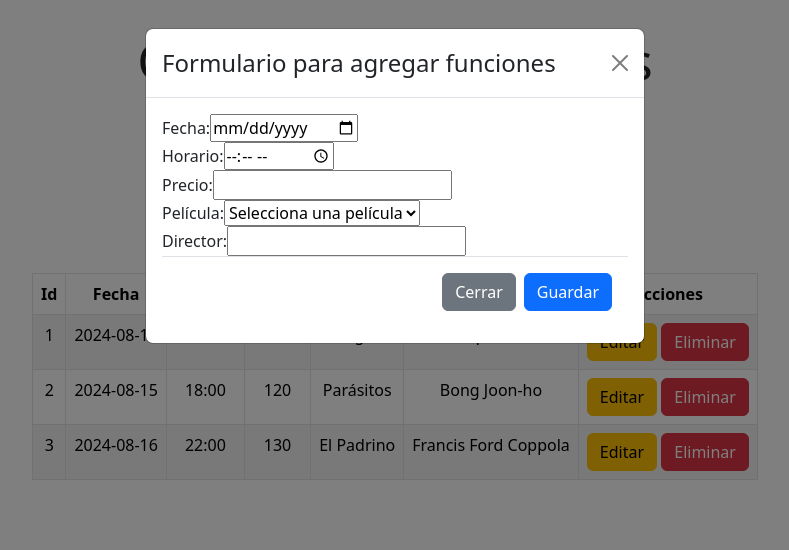
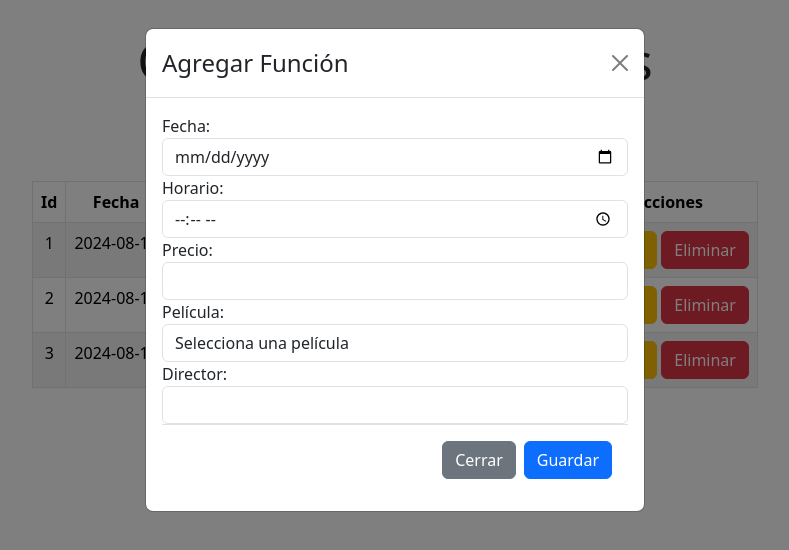
Before and after one commit to francocallegari/lc4-tup-diagnostico, a React (Vite) app in the folder front/lc4-tup-diagnostico/: page / in a window 1280 px wide. Both pictures are taken after a click on the button "Agregar Nueva Función". Shown: the top 550 px of the page, without its empty margins (245-1034 px from the left). Built offline with nearby package versions, Linux system fonts and the light colour scheme.

Commit message:
modificaciones

```diff
--- a/front/lc4-tup-diagnostico/src/App.jsx
+++ b/front/lc4-tup-diagnostico/src/App.jsx
@@ -1,34 +1,36 @@
 import React, { useState } from "react";
 import "./App.css";
-import 'bootstrap/dist/css/bootstrap.min.css';
+import "bootstrap/dist/css/bootstrap.min.css";
 import FunctionList from "./components/functionList/FunctionList";
 import FunctionForm from "./components/functionForm/FunctionForm";
 import movies from "./data/movies";
 import initialFunctions from "./data/functions";
-import Button from 'react-bootstrap/Button';
-import Alert from 'react-bootstrap/Alert';
+import Button from "react-bootstrap/Button";
 
 function App() {
   const [functionsList, setFunctionsList] = useState(initialFunctions);
   const [editingFunction, setEditingFunction] = useState(null);
   const [isModalOpen, setIsModalOpen] = useState(false);
-  const [alertMessage, setAlertMessage] = useState('');
-  const [alertVariant, setAlertVariant] = useState('');
+  const [alertMessage, setAlertMessage] = useState("");
+  const [alertVariant, setAlertVariant] = useState("");
 
   const handleAddFunction = (newFunction) => {
-    // Verifica cuantas funciones tiene el director en el dia
+    // Verifica cuántas funciones tiene el director en el día
     const directorFunctionsToday = functionsList.filter(
       (func) =>
-        func.director === newFunction.director && func.fecha === newFunction.fecha
+        func.director === newFunction.director &&
+        func.fecha === newFunction.fecha
     );
 
     if (directorFunctionsToday.length >= 10) {
-      setAlertMessage("Este director ya tiene el máximo de 10 funciones en este día");
+      setAlertMessage(
+        "Este director ya tiene el máximo de 10 funciones en este día"
+      );
       setAlertVariant("warning");
       return;
     }
 
-    // Verifica si la pelicula es internacional y tiene mas de 8 funciones
+    // Verifica si la película es internacional y tiene más de 8 funciones
     const isInternational = movies.find(
       (movie) => movie.title === newFunction.pelicula
     )?.international;
@@ -39,13 +41,15 @@ function App() {
       );
 
       if (movieFunctions.length >= 8) {
-        setAlertMessage("Las películas internacionales pueden tener un máximo de 8 funciones.");
+        setAlertMessage(
+          "Las películas internacionales pueden tener un máximo de 8 funciones."
+        );
         setAlertVariant("warning");
         return;
       }
     }
 
-    // Si pasas todas las validaciones, agregas la funcion
+    // Si pasa todas las validaciones, agrega la función
     setFunctionsList([
       ...functionsList,
       { ...newFunction, id: functionsList.length + 1 },
@@ -71,10 +75,15 @@ function App() {
     setFunctionsList(functionsList.filter((func) => func.id !== id));
   };
 
+  const openAddFunctionModal = () => {
+    setEditingFunction(null); // Limpiar cualquier función en edición
+    setIsModalOpen(true);
+  };
+
   return (
     <div>
       <h1>Gestión de Funciones</h1>
-      <Button variant="primary" onClick={() => setIsModalOpen(true)}>
+      <Button variant="primary" onClick={openAddFunctionModal}>
         Agregar Nueva Función
       </Button>
       <FunctionList
@@ -90,7 +99,7 @@ function App() {
             handleAddFunction(data);
           }
         }}
-        initialData={editingFunction}
+        initialData={editingFunction || {}} // Si no hay función en edición, pasar un objeto vacío
         movies={movies}
         show={isModalOpen}
         handleClose={() => setIsModalOpen(false)}
--- a/front/lc4-tup-diagnostico/src/components/functionForm/FunctionForm.jsx
+++ b/front/lc4-tup-diagnostico/src/components/functionForm/FunctionForm.jsx
@@ -1,24 +1,30 @@
-import React, { useState, useEffect } from 'react';
-import Button from 'react-bootstrap/Button';
-import Modal from 'react-bootstrap/Modal';
+import React, { useState, useEffect } from "react";
+import Button from "react-bootstrap/Button";
+import Modal from "react-bootstrap/Modal";
 
-const FunctionForm = ({ onSubmit, initialData = {}, movies, show, handleClose }) => {
+const FunctionForm = ({
+  onSubmit,
+  initialData = {},
+  movies,
+  show,
+  handleClose,
+}) => {
   const [formData, setFormData] = useState({
-    fecha: '',
-    horario: '',
-    precio: '',
-    pelicula: '',
-    director: '',
+    fecha: "",
+    horario: "",
+    precio: "",
+    pelicula: "",
+    director: "",
   });
 
   useEffect(() => {
     if (initialData) {
       setFormData({
-        fecha: initialData.fecha || '',
-        horario: initialData.horario || '',
-        precio: initialData.precio || '',
-        pelicula: initialData.pelicula || '',
-        director: initialData.director || '',
+        fecha: initialData.fecha || "",
+        horario: initialData.horario || "",
+        precio: initialData.precio || "",
+        pelicula: initialData.pelicula || "",
+        director: initialData.director || "",
       });
     }
   }, [initialData]);
@@ -32,11 +38,11 @@ const FunctionForm = ({ onSubmit, initialData = {}, movies, show, handleClose })
     e.preventDefault();
     onSubmit(formData);
     setFormData({
-      fecha: '',
-      horario: '',
-      precio: '',
-      pelicula: '',
-      director: '',
+      fecha: "",
+      horario: "",
+      precio: "",
+      pelicula: "",
+      director: "",
     });
     handleClose();
   };
@@ -44,11 +50,15 @@ const FunctionForm = ({ onSubmit, initialData = {}, movies, show, handleClose })
   return (
     <Modal show={show} onHide={handleClose}>
       <Modal.Header closeButton>
-        <Modal.Title>Formulario para agregar funciones</Modal.Title>
+        <Modal.Title>
+          {Object.keys(initialData).length === 0
+            ? "Agregar Función"
+            : "Editar Función"}
+        </Modal.Title>
       </Modal.Header>
       <Modal.Body>
         <form onSubmit={handleSubmit}>
-          <div>
+          <div className="form-group">
             <label>Fecha:</label>
             <input
               type="date"
@@ -56,9 +66,10 @@ const FunctionForm = ({ onSubmit, initialData = {}, movies, show, handleClose })
               value={formData.fecha}
               onChange={handleChange}
               required
+              className="form-control"
             />
           </div>
-          <div>
+          <div className="form-group">
             <label>Horario:</label>
             <input
               type="time"
@@ -66,9 +77,10 @@ const FunctionForm = ({ onSubmit, initialData = {}, movies, show, handleClose })
               value={formData.horario}
               onChange={handleChange}
               required
+              className="form-control"
             />
           </div>
-          <div>
+          <div className="form-group">
             <label>Precio:</label>
             <input
               type="number"
@@ -76,15 +88,17 @@ const FunctionForm = ({ onSubmit, initialData = {}, movies, show, handleClose })
               value={formData.precio}
               onChange={handleChange}
               required
+              className="form-control"
             />
           </div>
-          <div>
+          <div className="form-group">
             <label>Película:</label>
             <select
               name="pelicula"
               value={formData.pelicula}
               onChange={handleChange}
               required
+              className="form-control"
             >
               <option value="">Selecciona una película</option>
               {movies.map((movie) => (
@@ -94,7 +108,7 @@ const FunctionForm = ({ onSubmit, initialData = {}, movies, show, handleClose })
               ))}
             </select>
           </div>
-          <div>
+          <div className="form-group">
             <label>Director:</label>
             <input
               type="text"
@@ -102,6 +116,7 @@ const FunctionForm = ({ onSubmit, initialData = {}, movies, show, handleClose })
               value={formData.director}
               onChange={handleChange}
               required
+              className="form-control"
             />
           </div>
           <Modal.Footer>
--- a/front/lc4-tup-diagnostico/src/hooks/useFetch/UseFetch.jsx
+++ b/front/lc4-tup-diagnostico/src/hooks/useFetch/UseFetch.jsx
@@ -1,4 +1,4 @@
-import { useState, useEffect } from 'react';
+import { useState, useEffect } from "react";
 
 const UseFetch = (url) => {
   const [data, setData] = useState(null);
```
Also changed, not shown: front/lc4-tup-diagnostico/src/components/functionList/FunctionList.jsx (+5 -6 lines).
